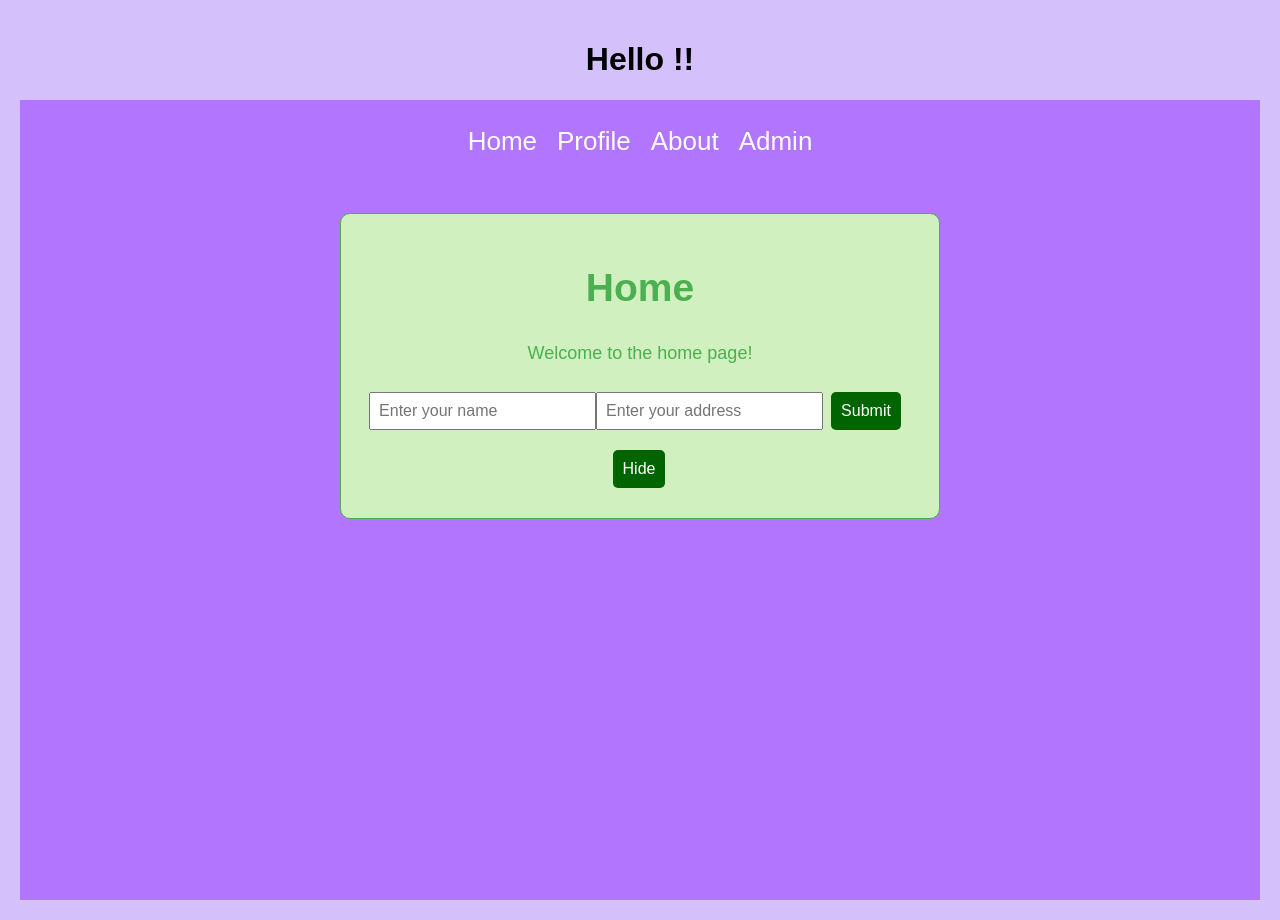
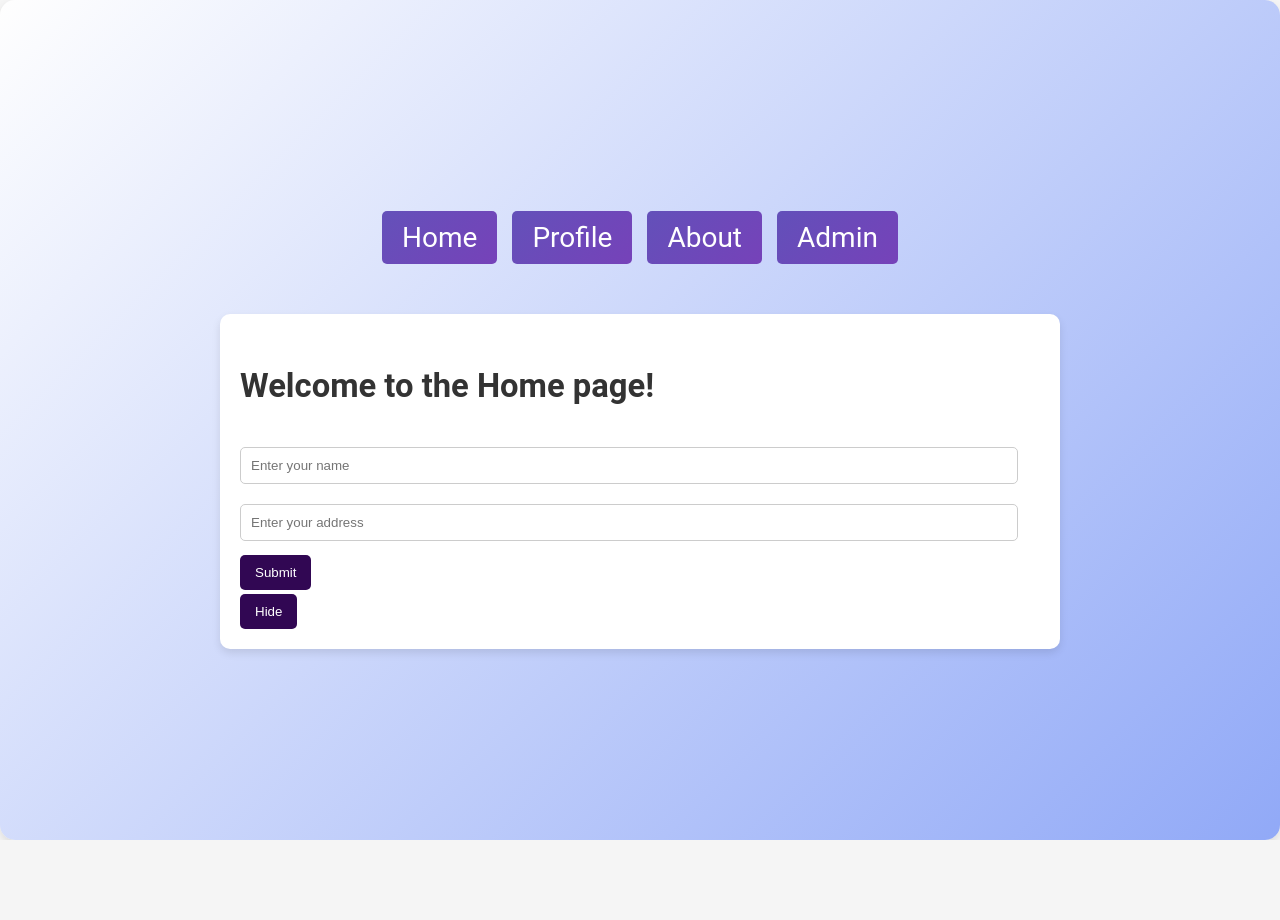
Before and after one commit to nzntr/react-test, a React (Create React App) app: page / in a window 1280 px wide. Both pictures are taken after a click on the item "Home". After the commit the page ends 840 px from the top, so only its background shows below. Built offline with nearby package versions, Linux system fonts and the light colour scheme.

Commit message:
css update

```diff
--- a/src/AboutPage.js
+++ b/src/AboutPage.js
@@ -2,20 +2,12 @@ import React from 'react';
 import './App.css';
 
 function About({ onHideClick }) {
-  const buttonStyle = {
-    backgroundColor: 'lightcoral',
-    color: 'white',
-    padding: '10px',
-    border: 'none',
-    borderRadius: '5px',
-    cursor: 'pointer'
-  };
 
   return (
     <div className="about-info">
       <h2>About</h2>
       <p>Welcome to the about page!</p>
-      <button style={buttonStyle} onClick={onHideClick}>Hide</button>
+      <button  onClick={onHideClick}>Hide</button>
     </div>
   );
 }
--- a/src/Admin.js
+++ b/src/Admin.js
@@ -19,20 +19,12 @@ function Admin({ onHideClick, addPage }) {
     }
   };
 
-  const buttonStyle = {
-    backgroundColor: 'blue',
-    color: 'white',
-    padding: '10px',
-    border: 'none',
-    borderRadius: '5px',
-    cursor: 'pointer',
-    marginTop: '10px'
-  };
+
 
   return (
     <div className="admin-info">
       <h2>Admin</h2>
-      <p>Welcome to the admin page!</p>
+      <p>Add new pages</p>
         <div className="home-info">
         <input
           type="text"
@@ -47,8 +39,8 @@ function Admin({ onHideClick, addPage }) {
           onChange={handleInputChangeDetails}
           placeholder="Add Details"
         /></div>
-        <button style={buttonStyle} onClick={handleAddPage}>Add New Page</button>
-      <button style={buttonStyle} onClick={onHideClick}>Hide</button>
+        <button onClick={handleAddPage}>Add New Page</button>
+      <button  onClick={onHideClick}>Hide</button>
     </div>
   );
 }
--- a/src/App.css
+++ b/src/App.css
@@ -1,108 +1,149 @@
-.App {
-  background-color: #d4c0fa;
-  font-family: Arial, sans-serif;
+
+body {
+  margin: 0;
+  font-family: 'Roboto', sans-serif;
+  background-color: #f5f5f5;
+  color: #333;
+}
+
+
+.App-header {
+  background: linear-gradient(135deg, #ffffffec, #91a9f7);
+  min-height: 100vh;
+  display: flex;
+  flex-direction: column;
+  align-items: center;
+  justify-content: center;
+  padding: 20px;
+  border-radius: 15px;
+  box-shadow: 0 4px 8px rgba(0, 0, 0, 0.1);
+  font-size: calc(12px + 2vmin);
+  color: #333;
   text-align: center;
-  padding: 20px;
+}
+
+.menu-list {
+  list-style-type: none;
+  padding: 0;
+  margin: 20px 0;
+  display: flex;
+  gap: 15px;
+}
+
+.menu-list li {
+  cursor: pointer;
+  padding: 10px 20px;
+  background: linear-gradient(135deg, #5a45b4ec, #7642b9);
+  color: white;
+  border-radius: 5px;
+  transition: background-color 0.3s ease;
 }
 
 
 
-
-select, button {
-  margin: 10px;
-  padding: 10px;
-  font-size: 16px;
+.content-area {
+  margin-top: 30px;
+  width: 100%;
+  max-width: 800px;
+  background-color: white;
+  border-radius: 10px;
+  padding: 20px;
+  box-shadow: 0 4px 8px rgba(0, 0, 0, 0.1);
 }
 
-p {
-  font-size: 18px;
+.home-info, .profile-info, .about-info, .admin-info {
+  text-align: left;
 }
 
 
-.content-area {
-  margin-top: 20px;
+.home-info button {
+  background-color: rgb(49, 7, 83);
+  color: white;
+  padding: 10px 15px;
+  border: none;
+  border-radius: 5px;
+  cursor: pointer;
+  transition: background-color 0.3s ease;
+  margin-right: 500px;
 }
 
-input {
-  padding: 0.5rem;
-  font-size: 1rem;
+.home-info button:hover {
+  background-color: rgb(106, 102, 167);
 }
 
-button {
-  margin-left: 0.5rem;
-  padding: 0.5rem 1rem;
-  font-size: 1rem;
-  cursor: pointer;
+.home-info button:active {
+  transform: scale(0.98);
 }
 
 
+.profile-info button {
+  background-color: rgb(9, 56, 94);
+  color: white;
+  padding: 10px 15px;
+  border: none;
+  border-radius: 5px;
+  cursor: pointer;
+  transition: background-color 0.3s ease;
+}
+
+.profile-info button:hover {
+  background-color: rgb(79, 155, 158);
+}
+
+.profile-info button:active {
+  transform: scale(0.98);
+}
 
 
+.about-info button {
+  background-color: rgb(128, 25, 114);
+  color: white;
+  padding: 10px 15px;
+  border: none;
+  border-radius: 5px;
+  cursor: pointer;
+  transition: background-color 0.3s ease;
+}
+
+.about-info button:hover {
+  background-color: rgb(205, 144, 218);
+}
+
+.about-info button:active {
+  transform: scale(0.98);
+}
+
+.admin-info button {
+  background-color: rgb(52, 32, 141);
+  color: white;
+  padding: 10px 15px;
+  border: none;
+  border-radius: 5px;
+  cursor: pointer;
+  transition: background-color 0.3s ease;
+  margin-right: 500px;
+}
+
+.admin-info button:hover {
+  background-color: rgb(157, 171, 255);
+}
+
+.admin-info button:active {
+  transform: scale(0.98);
+}
 
 
-.App-header {
-  background-color: #b275fd;
-  min-height: 100vh;
-  display: flex;
-  flex-direction: column;
-  align-items: center;
-  font-size: calc(10px + 2vmin);
-  color: rgb(254, 253, 255);
-}
-
-.menu-list {
-  list-style-type: none;
-  cursor: pointer;
-  padding: 0;
-}
-
-.menu-list li {
-  display: inline;
-  margin: 0 10px;
-}
-
-.item-info {
-  max-width: 600px;
-  margin: 10px auto;
-  text-align: center;
-  padding: 15px;
-  border: 1px solid #3b2e75;
-  border-radius: 10px;
-  background-color: #e5cfff;
+input[type="text"] {
+  padding: 10px;
+  margin: 10px 0;
+  border: 1px solid #ccc;
+  border-radius: 5px;
+  width: calc(100% - 22px);
   box-sizing: border-box;
 }
 
-
-.home-info {
-  max-width: 600px;
-  padding: 20px;
-  margin: 10px auto;
-  text-align: center;
-  border: 1px solid #4caf50;
-  border-radius: 10px;
-  background-color: #d0f0c0;
-  color: #4caf50;
-  box-sizing: border-box;
+input[type="text"]:focus {
+  outline: none;
+  border-color: #3c0074;
+  box-shadow: 0 0 5px rgba(128, 101, 245, 0.5);
 }
-.profile-info {
-  max-width: 600px;
-  padding: 20px;
-  margin: 10px auto;
-  border: 1px solid #2196f3;
-  border-radius: 10px;
-  background-color: #bbdefb;
-  color: #2196f3;
-  text-align: center;
-  box-sizing: border-box;
-}
-
-.about-info {
-  max-width: 600px;
-  text-align: center;
-  box-sizing: border-box;
-  padding: 20px;
-  border: 1px solid #ff9800;
-  border-radius: 10px;
-  background-color: #ffe0b2;
-  color: #ff9800;
-}
--- a/src/App.js
+++ b/src/App.js
@@ -33,13 +33,13 @@ function App() {
 
   return (
     <div className="App">
-      <h1>Hello !!</h1>
       <header className="App-header">
         <ul className="menu-list">
           {pages.map((page) => (
             <li key={page.title} onClick={() => handleItemClick(page.title)}>{page.title}</li>
           ))}
         </ul>
+        {selectedItem && (
         <div className="content-area">
           {selectedItem === 'Home' && <Home onHideClick={handleHideClick} onInputSubmit={handleInputSubmit}/>}
           {selectedItem === 'Profile' && <Profile onHideClick={handleHideClick} name={name} address={address}/>}
@@ -53,6 +53,7 @@ function App() {
             </div>
           )}
         </div>
+        )}
       </header>
     </div>
   );
--- a/src/HomePage.js
+++ b/src/HomePage.js
@@ -19,20 +19,10 @@ function HomePage({ onHideClick, onInputSubmit }) {
     setAddress('');
   };
 
-  const buttonStyle = {
-    backgroundColor: 'darkgreen',
-    color: 'white',
-    padding: '10px',
-    border: 'none',
-    borderRadius: '5px',
-    cursor: 'pointer',
-    marginTop: '10px'
-  };
 
   return (
     <div className="home-info">
-      <h2>Home</h2>
-      <p>Welcome to the home page!</p>
+      <h3>Welcome to the Home page!</h3>
       <input
         type="text"
         placeholder="Enter your name"
@@ -45,8 +35,8 @@ function HomePage({ onHideClick, onInputSubmit }) {
         value={address}
         onChange={handleAddressChange}
       />
-      <button style={buttonStyle} onClick={handleSubmit}>Submit</button>
-      <button style={buttonStyle} onClick={onHideClick}>Hide</button>
+      <button  onClick={handleSubmit}>Submit</button>
+      <button  onClick={onHideClick}>Hide</button>
     </div>
   );
 }
--- a/src/ProfilePage.js
+++ b/src/ProfilePage.js
@@ -2,15 +2,7 @@ import React from 'react';
 import './App.css';
 
 function Profile({ onHideClick, name, address }) {
-  const buttonStyle = {
-    backgroundColor: 'darkblue',
-    color: 'white',
-    padding: '10px',
-    border: 'none',
-    borderRadius: '5px',
-    cursor: 'pointer',
-    marginTop: '10px'
-  };
+
 
   return (
     <div className="profile-info">
@@ -18,7 +10,7 @@ function Profile({ onHideClick, name, address }) {
       <p>Welcome to the profile page!</p>
       <p>Name:{name}</p>
       <p>Address: {address}</p>
-      <button style={buttonStyle} onClick={onHideClick}>Hide</button>
+      <button  onClick={onHideClick}>Hide</button>
     </div>
   );
 }
```
